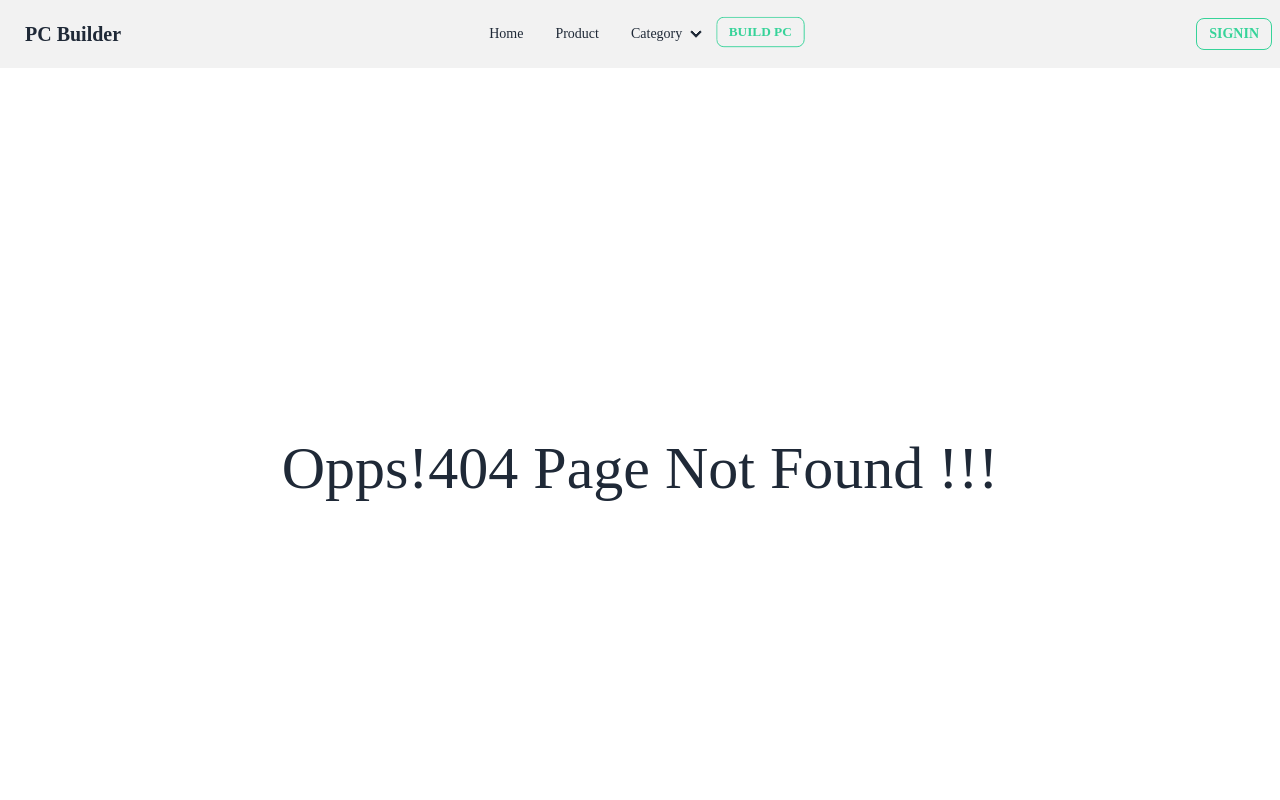
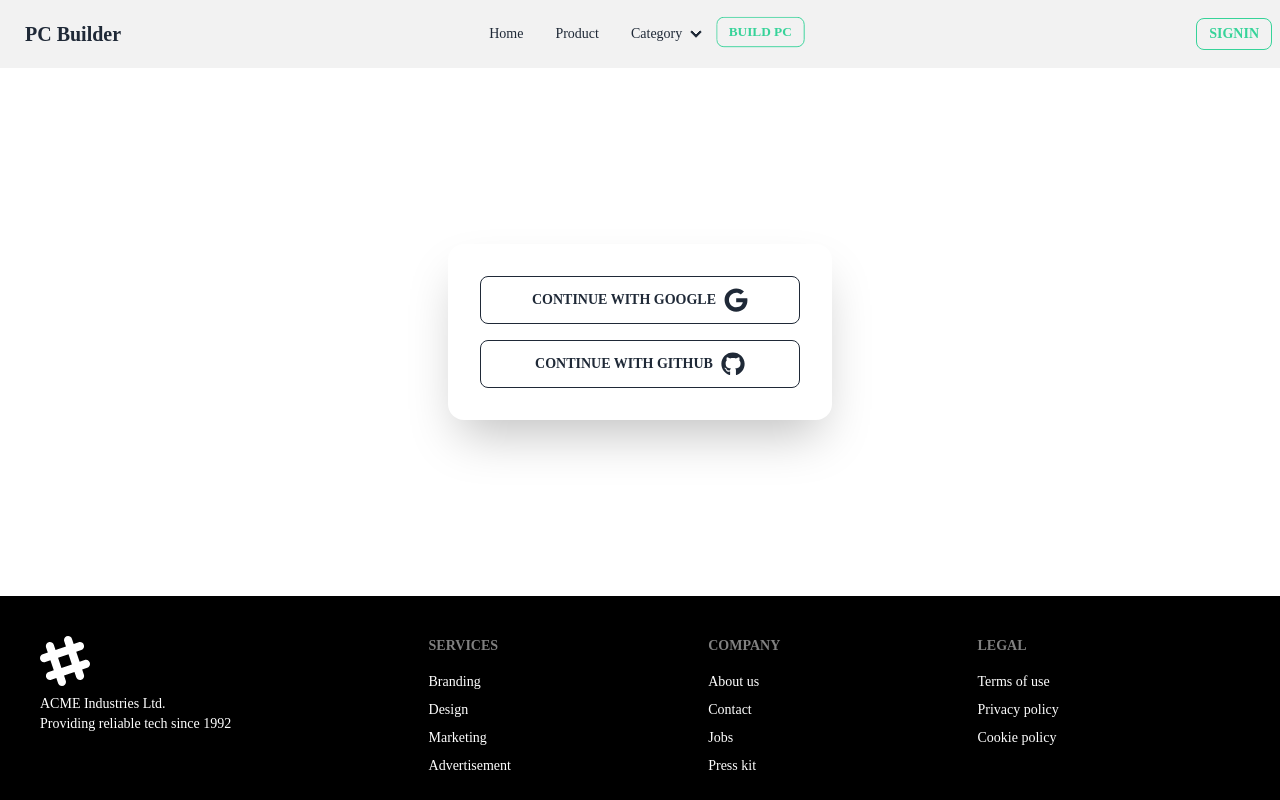
Before and after one commit to Ashik-Rahman100/pc-builder, a Next.js app: page /login in a window 1280 px wide. Before the commit this address had no page. Shown: the top 800 px of the page. Built offline with nearby package versions, Linux system fonts and the light colour scheme; no server answers; a web font is replaced by a local one.

Commit message:
implement google && github authentication

```diff
--- a/package.json
+++ b/package.json
@@ -15,9 +15,11 @@
     "eslint-config-next": "13.4.19",
     "mongodb": "^5.8.1",
     "next": "13.4.19",
+    "next-auth": "^4.23.1",
     "postcss": "8.4.28",
     "react": "18.2.0",
     "react-dom": "18.2.0",
+    "react-icons": "^4.10.1",
     "tailwindcss": "3.3.3"
   },
   "devDependencies": {
--- a/src/components/Shared/Navbar.js
+++ b/src/components/Shared/Navbar.js
@@ -1,6 +1,10 @@
+import { signOut, useSession } from "next-auth/react";
 import Link from "next/link";
 
+
 const Navbar = () => {
+  const {data:session} = useSession();
+  console.log(session);
   return (
     <div className="navbar bg-base-200 ">
       <div className="navbar-start">
@@ -116,7 +120,8 @@ const Navbar = () => {
         </ul>
       </div>
       <div className="navbar-end">
-        <a className="btn btn-outline btn-sm btn-success text-white">Signin</a>
+        {session?.user?.email ?<button onClick={() => signOut ()} className="btn btn-outline btn-sm btn-success text-white">Log Out</button>
+        :<Link href='/login' className="btn btn-outline btn-sm btn-success text-white">Signin</Link>}
       </div>
     </div>
   );
--- a/src/pages/_app.js
+++ b/src/pages/_app.js
@@ -1,10 +1,13 @@
 import RootLayout from "@/components/Layout/RootLayout";
 import "@/styles/globals.css";
+import { SessionProvider } from "next-auth/react";
 
 export default function App({ Component, pageProps }) {
   return (
+    <SessionProvider session={pageProps.session}>
     <RootLayout>
       <Component {...pageProps} />
     </RootLayout>
+    </SessionProvider>
   );
 }
--- /dev/null
+++ b/src/pages/api/auth/[...nextauth].js
@@ -0,0 +1,21 @@
+import NextAuth from "next-auth";
+import GithubProvider from "next-auth/providers/github";
+import GoogleProvider from "next-auth/providers/google";
+
+
+export const authOptions = {
+  // Configure one or more authentication providers
+  providers: [
+    GithubProvider({
+      clientId: process.env.GITHUB_ID,
+      clientSecret: process.env.GITHUB_SECRET,
+    }),
+    // ...add more providers here
+    GoogleProvider({
+        clientId: process.env.GOOGLE_CLIENT_ID,
+        clientSecret: process.env.GOOGLE_CLIENT_SECRET
+      })
+  ],
+};
+
+export default NextAuth(authOptions);
--- /dev/null
+++ b/src/pages/login.js
@@ -0,0 +1,65 @@
+import { signIn } from "next-auth/react";
+import { FaGithub, FaGoogle } from 'react-icons/fa';
+
+const LoginPage = () => {
+  return (
+    <div className="h-[400px] flex justify-center items-center my-16">
+      <div className="w-96 card shadow-2xl p-8">
+        {/* <h2 className="text-4xl font-bold text-accent mb-4 text-center">Login</h2>
+            <form onSubmit={handleSubmit(onSubmit)}>
+                <div className="form-control w-full max-w-xs">
+                    <label className="label">
+                        <span className="label-text">Email</span>
+                    </label>
+                    <input type="email"
+                        {...register("email", {
+                            required: "email address is required",
+                        })}
+                        className="input input-bordered w-full max-w-xs" />
+                    {errors.email && <p className="text-error">{errors.email?.message}</p>}
+                </div>
+                <div className="form-control w-full max-w-xs">
+                    <label className="label">
+                        <span className="label-text">Password</span>
+                    </label>
+                    <input type="password"
+                        {...register("password", {
+                            required: "password is required",
+                            minLength: { value: 6, message: "password must be 6 characters or longer" }
+                        })}
+                        className="input input-bordered w-full max-w-xs" />
+                    {errors.password && <p className="text-error">{errors.password?.message}</p>}
+                    <label className="label">
+                        <span className="label-text-alt">Forget Password?</span>
+                    </label>
+                </div>
+                <input className='btn btn-accent w-full text-white my-2' type="submit" value="Login" />
+            </form>
+            <div className="divider">OR</div> */}
+
+        <button
+          onClick={() =>
+            signIn("google", {
+              callbackUrl: "http://localhost:3000/",
+            })
+          }
+          className="uppercase btn btn-outline text-sm"
+        >
+          Continue With Google <FaGoogle className='text-2xl' />
+        </button>
+        <button
+          onClick={() =>
+            signIn("github", {
+              callbackUrl: "http://localhost:3000/",
+            })
+          }
+          className="uppercase btn btn-outline text-sm mt-4"
+        >
+          Continue With GitHub <FaGithub className='text-2xl' />
+        </button>
+      </div>
+    </div>
+  );
+};
+
+export default LoginPage;
```
Also changed, not shown: 2 other files (tests, documents, lock files or other folders).
